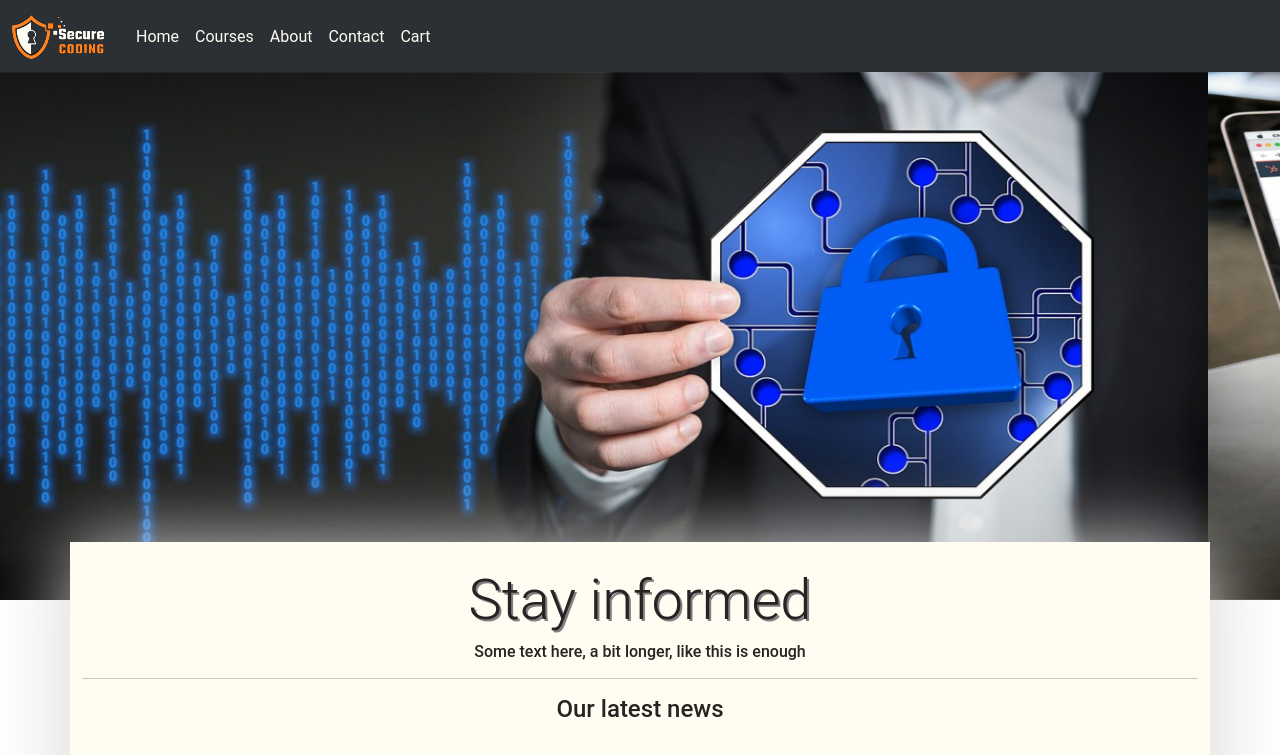
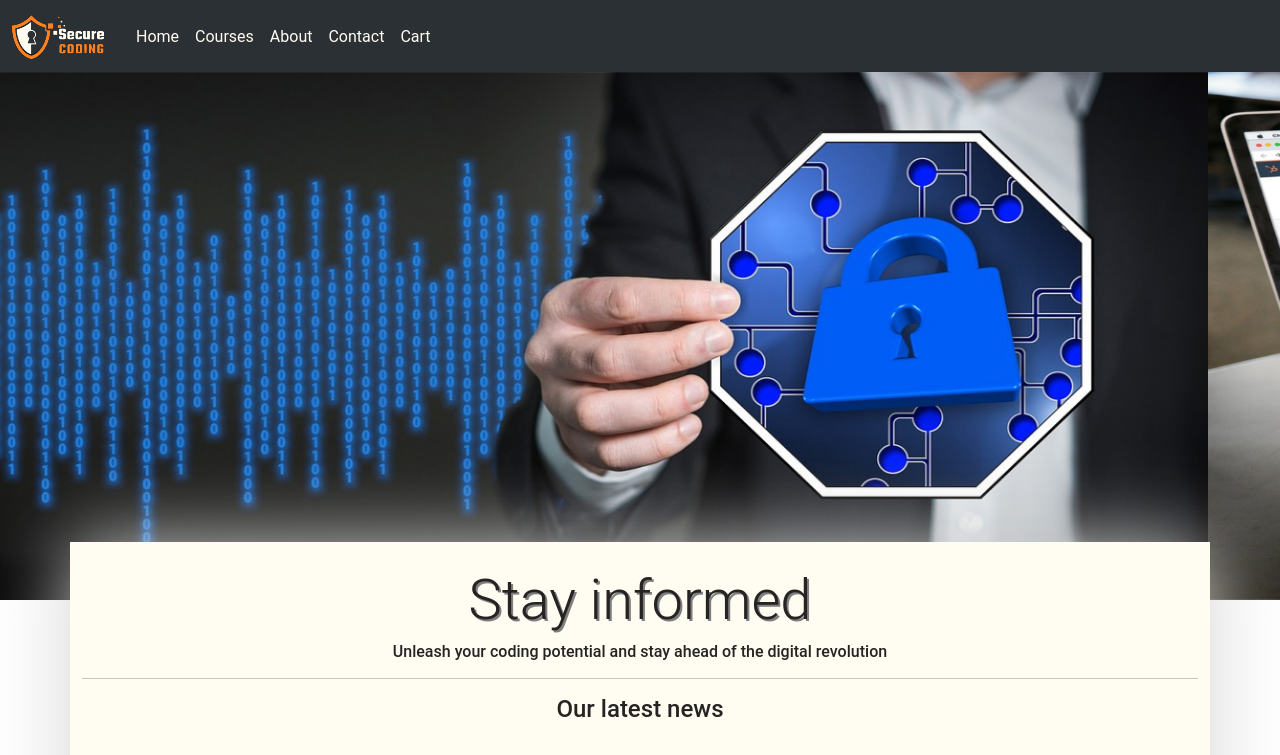
Before and after one commit to BogdanMoisoiu/Team-5-Landing-Course, an Angular app in the folder portfolio/: page / in a window 1280 px wide. Shown: the top 755 px of the page. Built offline with nearby package versions, Linux system fonts and the light colour scheme.

Commit message:
news
Signed-off-by: UsernameIsAlwaysNotAvailable <narek.shahverdyan99@gmail.com>

```diff
--- a/portfolio/src/app/news/news.component.html
+++ b/portfolio/src/app/news/news.component.html
@@ -1,7 +1,7 @@
 <div class="container">
     <br>
     <h2 class="display-4 shad">Stay informed</h2>
-<h6 class="h6">Some text here, a bit longer, like this is enough</h6>
+    <h6 class="h6">Unleash your coding potential and stay ahead of the digital revolution</h6>
 
     <hr>
     <h4 class="h4 text-center">Our latest news</h4>
```
Lines whose indentation alone changed are shown as unchanged.
